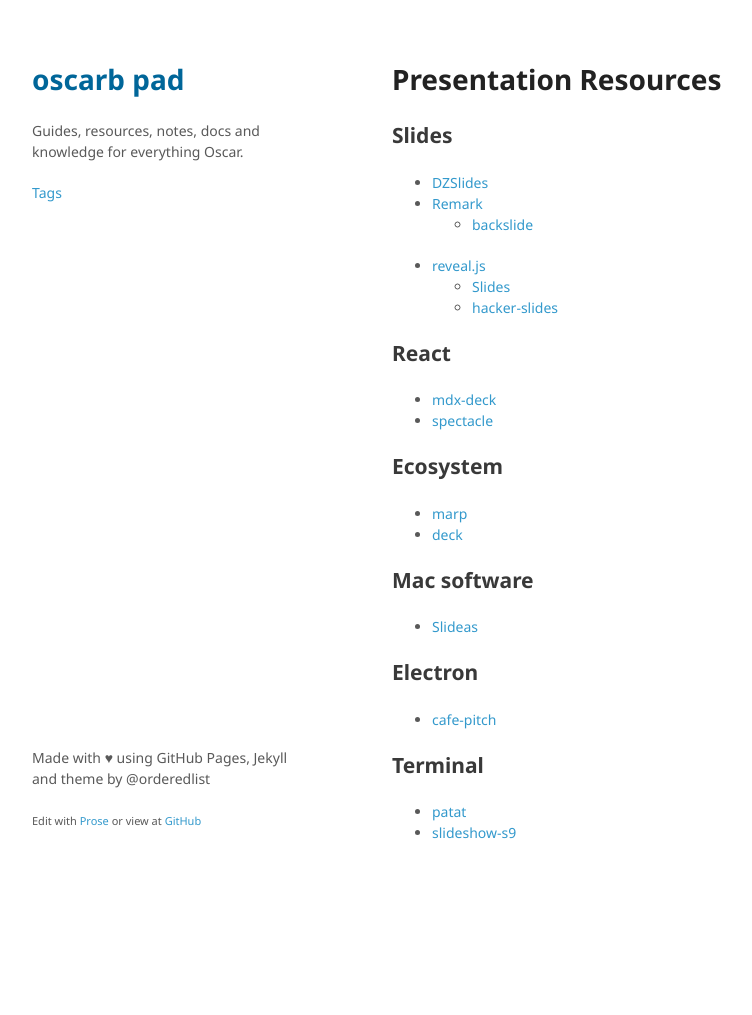
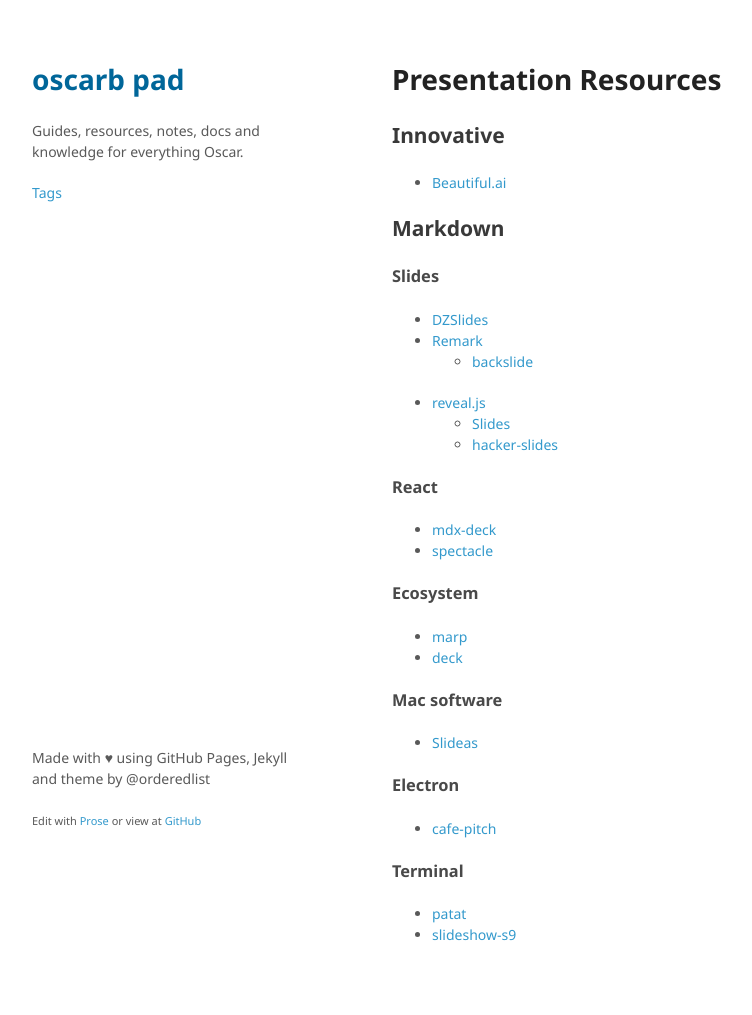
Before and after one commit to oscarb/pad, a Jekyll site: the page built from _docs/presentation-resources.md, in a window 1280 px wide. Shown: the whole page, without its empty margins (128-880 px from the left). Built offline with Jekyll 4.4.1, drawn with Linux system fonts in a browser that asks for light colours; some web fonts are replaced; before the commit the page ends 913 px from its top, so only the background shows below that.

Commit message:
Update presentation-resources.md

```diff
--- a/_docs/presentation-resources.md
+++ b/_docs/presentation-resources.md
@@ -7,7 +7,13 @@ published: true
 
 # Presentation Resources
 
-## Slides
+## Innovative
+* [Beautiful.ai](https://www.beautiful.ai/)
+
+
+## Markdown
+
+### Slides
 
 * [DZSlides](http://paulrouget.com/dzslides/)
 * [Remark](https://remarkjs.com/)
@@ -16,23 +22,23 @@ published: true
   - [Slides](https://slides.com/)
   - [hacker-slides](https://github.com/msoedov/hacker-slides)
 
-## React
+### React
 
 * [mdx-deck](https://github.com/jxnblk/mdx-deck)
 * [spectacle](https://github.com/FormidableLabs/spectacle)
 
-## Ecosystem
+### Ecosystem
 * [marp](https://github.com/marp-team/marp)
 * [deck](https://github.com/deckjs/deck)
 
-## Mac software
+### Mac software
 
 * [Slideas](https://www.slideas.app/)
 
-## Electron
+### Electron
 
 * [cafe-pitch](https://www.npmjs.com/package/cafe-pitch)
 
-## Terminal
+### Terminal
 * [patat](https://github.com/jaspervdj/patat)
 * [slideshow-s9](https://github.com/slideshow-s9/slideshow/tree/master/slideshow)
```
